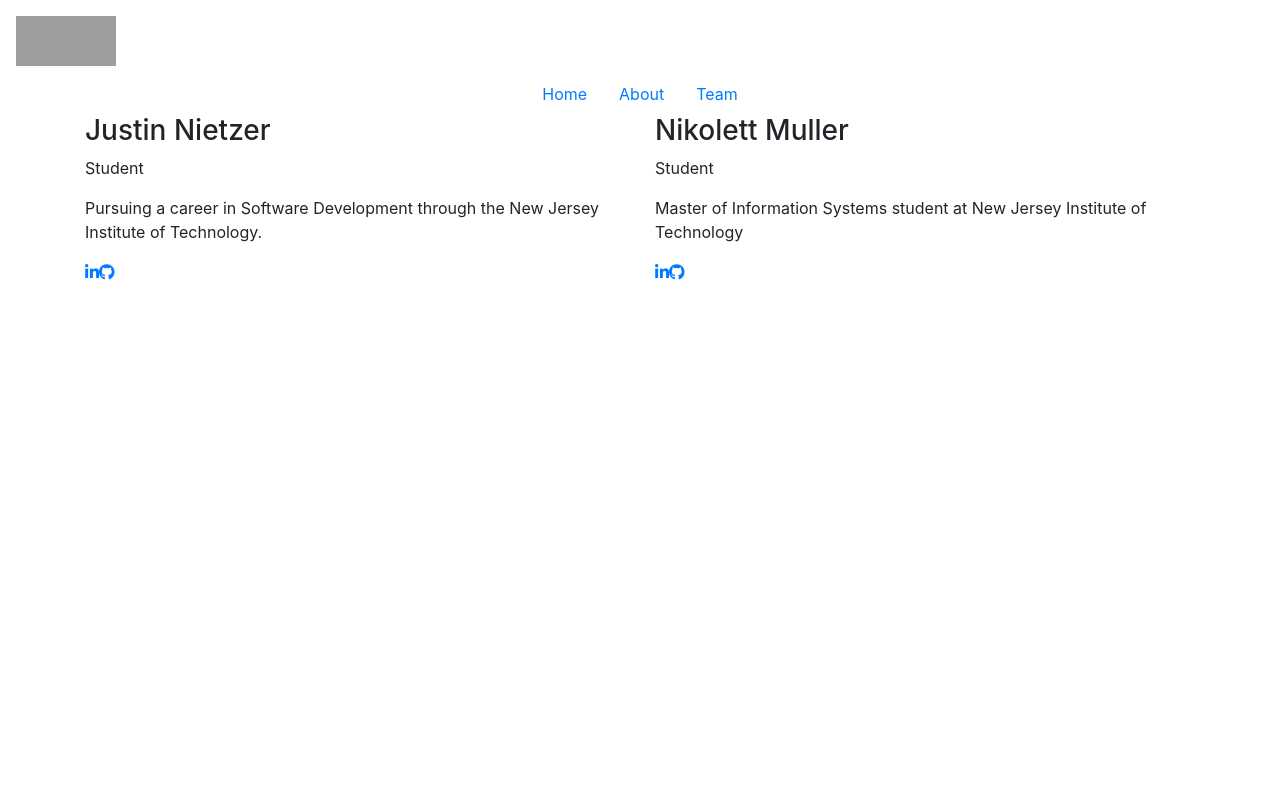
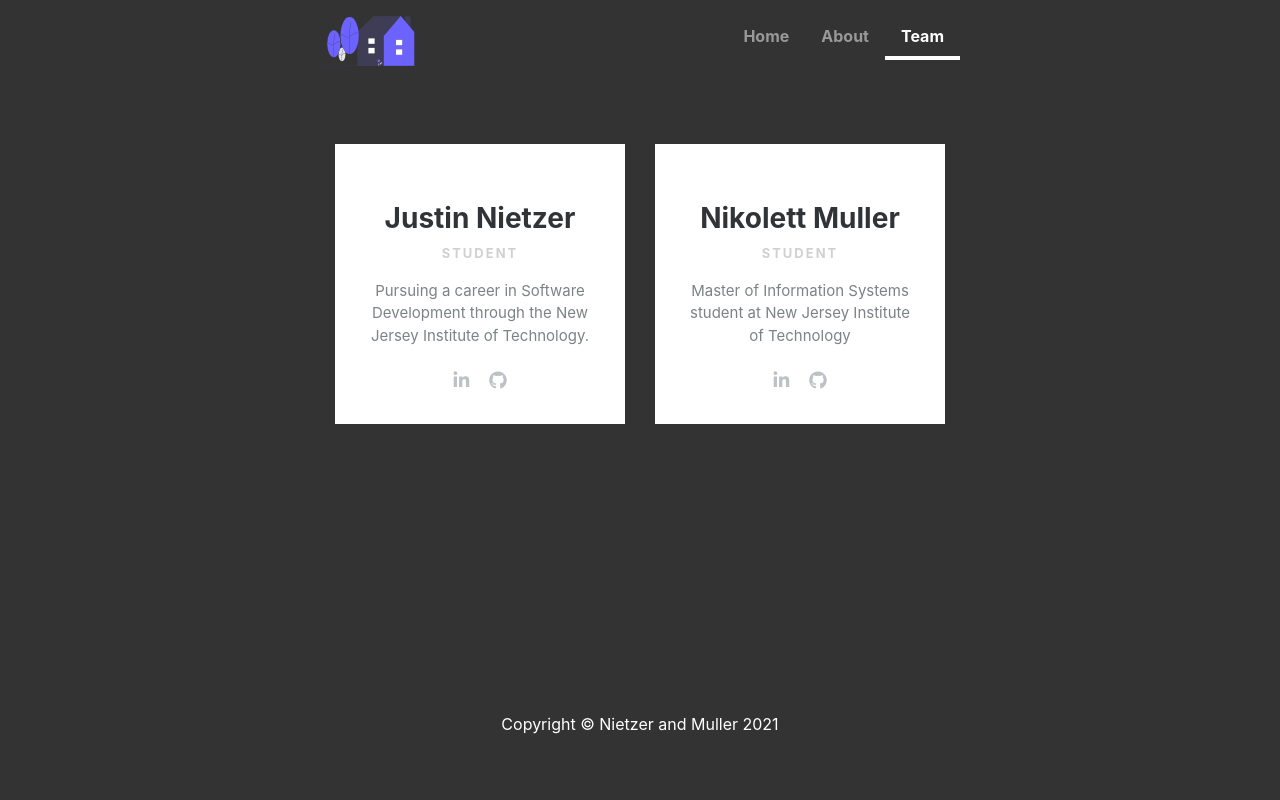
Before and after one commit to vinayb004/Final_web_app, a Flask app: page /team in a window 1280 px wide. Run offline with Flask 2, Linux system fonts and the light colour scheme; some libraries are stand-ins or nearby versions; grey boxes are pictures that could not be loaded.

Commit message:
Task: created the css files

```diff
--- /dev/null
+++ b/app/static/styles/layout.css
@@ -0,0 +1,112 @@
+/*
+ * Globals
+ */
+
+/* Links */
+a,
+a:focus,
+a:hover {
+  color: #fff;
+}
+
+/* Custom default button */
+.btn-secondary,
+.btn-secondary:hover,
+.btn-secondary:focus {
+  color: #333;
+  text-shadow: none; /* Prevent inheritance from `body` */
+  background-color: #fff;
+  border: .05rem solid #fff;
+}
+
+/* Headers */
+h2 {
+  padding-top: 50px;
+  font-size: 22px;
+}
+
+/*
+ * Base structure
+ */
+
+html,
+body {
+  height: 100%;
+  background-color: #333;
+}
+
+body {
+  display: -ms-flexbox;
+  display: -webkit-box;
+  display: flex;
+  -ms-flex-pack: center;
+  -webkit-box-pack: center;
+  justify-content: center;
+  color: #fff;
+}
+
+.cover-container {
+  max-width: 42em;
+}
+
+
+/*
+ * Header
+ */
+.masthead {
+  margin-bottom: 2rem;
+}
+
+.masthead-brand {
+  margin-bottom: 0;
+}
+
+.nav-masthead .nav-link {
+  font-weight: 700;
+  color: rgba(255, 255, 255, .5);
+  background-color: transparent;
+  border-bottom: .25rem solid transparent;
+}
+
+.nav-masthead .nav-link:hover,
+.nav-masthead .nav-link:focus {
+  border-bottom-color: rgba(255, 255, 255, .25);
+}
+
+.nav-masthead .nav-link + .nav-link {
+  margin-left: 1rem;
+}
+
+.nav-masthead .active {
+  color: #fff;
+  border-bottom-color: #fff;
+}
+
+@media (min-width: 48em) {
+  .masthead-brand {
+    float: left;
+  }
+  .nav-masthead {
+    float: right;
+  }
+}
+
+
+/*
+ * Cover
+ */
+.cover {
+  padding: 0 1.5rem;
+}
+.cover .btn-lg {
+  padding: .75rem 1.25rem;
+  font-weight: 700;
+}
+
+
+/*
+ * Footer
+ */
+.mastfoot {
+  color: rgba(255, 255, 255, .5);
+}
--- /dev/null
+++ b/app/static/styles/team.css
@@ -0,0 +1,99 @@
+/* * * * * Team Cards create with help from: https://epicbootstrap.com/snippets/team-cards * * * * */
+.team-boxed {
+  color:#313437;
+}
+
+.team-boxed p {
+  color:#7d8285;
+}
+
+.team-boxed h2 {
+  font-weight:bold;
+  margin-bottom:40px;
+  padding-top:40px;
+  color:inherit;
+}
+
+@media (max-width:767px) {
+  .team-boxed h2 {
+    margin-bottom:25px;
+    padding-top:25px;
+    font-size:24px;
+  }
+}
+
+.team-boxed .intro {
+  font-size:16px;
+  max-width:500px;
+  margin:0 auto;
+}
+
+.team-boxed .intro p {
+  margin-bottom:0;
+}
+
+.team-boxed .people {
+  padding:50px 0;
+}
+
+.team-boxed .item {
+  text-align:center;
+}
+
+.team-boxed .item .box {
+  text-align:center;
+  padding:30px;
+  background-color:#fff;
+  margin-bottom:30px;
+}
+
+.team-boxed .item .name {
+  font-weight:bold;
+  margin-top:28px;
+  margin-bottom:8px;
+  color:inherit;
+}
+
+.team-boxed .item .title {
+  text-transform:uppercase;
+  font-weight:bold;
+  color:#d0d0d0;
+  letter-spacing:2px;
+  font-size:13px;
+}
+
+.team-boxed .item .description {
+  font-size:15px;
+  margin-top:15px;
+  margin-bottom:20px;
+}
+
+.team-boxed .item img {
+  max-width:160px;
+}
+
+.team-boxed .social {
+  font-size:18px;
+  color:#a2a8ae;
+}
+
+.team-boxed .social a {
+  color:inherit;
+  margin:0 10px;
+  display:inline-block;
+  opacity:0.7;
+}
+
+.team-boxed .social a:hover {
+  opacity:1;
+}
+
+/* Padding for Team boxes */
+.team-push{
+      padding-top: 20px;
+}
+
+/* Keep footer on the bottom of the screen */
+.footer-bottom {
+  margin-top: 160px;
+}
--- a/app/templates/login.html
+++ b/app/templates/login.html
@@ -45,7 +45,7 @@
         </div>
 
         <button class="btn btn-lg btn-primary btn-block" type="submit">Sign in</button>
-        <p class="mt-5 mb-3 text-muted text-center">© Nikolett Muller and Justin Nietzer</p>
+        <p class="mt-5 mb-3 text-muted text-center">© vinay </p>
     </form>
 </div>
 
```
Also changed, not shown: app/static/style.css (added, +51 -0 lines), app/static/styles/about.css (added, +68 -0 lines), app/static/styles/signup.css (added, +95 -0 lines), app/static/styles/home_logo.svg (added), 1 other file.
